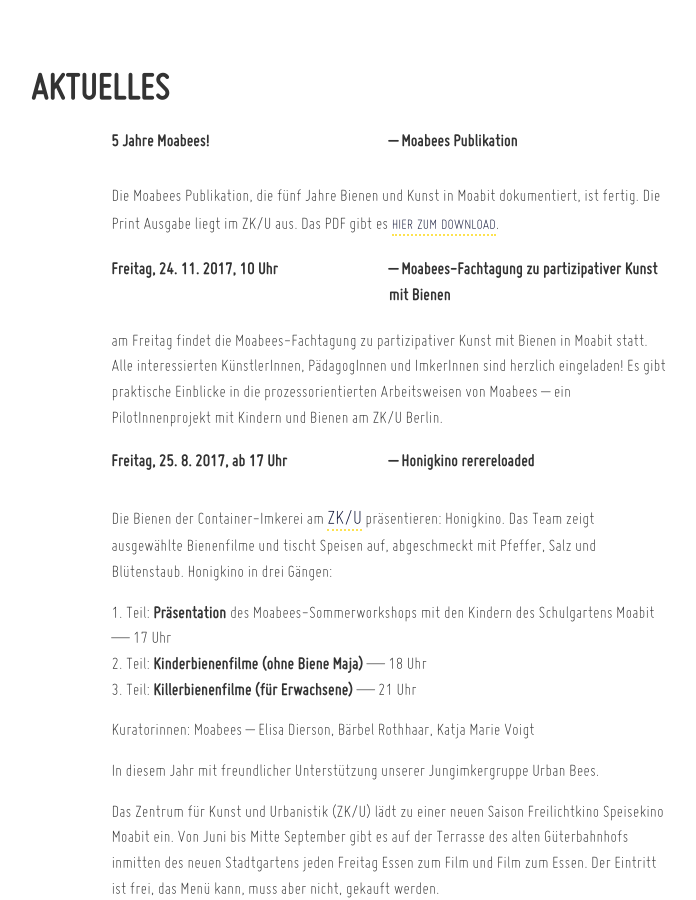
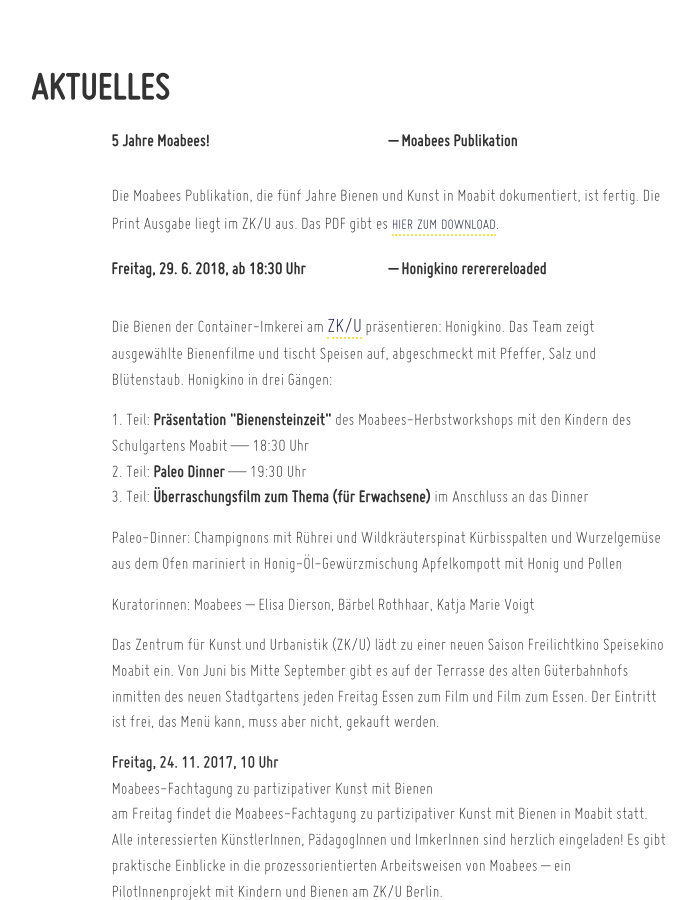
Before and after one commit to dieda/moabienen.berlin-bienenstadt.de, a Jekyll site: the page built from index.html, in a window 1280 px wide and 900 px high, scrolled down 520 px. Shown: the whole window, without its empty margins (251-947 px from the left). Built offline with Jekyll 4.4.1, drawn with Linux system fonts in a browser that asks for light colours.

Commit message:
honigkino 18

```diff
--- a/index.html
+++ b/index.html
@@ -53,6 +53,41 @@
 
 <dl class="dl-horizontal">
 
+
+<dt>
+    Freitag, 29. 6. 2018, ab 18:30 Uhr
+  </dt>
+  <dd>
+    Honigkino rererereloaded
+  </dd>
+
+</dl>
+
+<p>
+  Die Bienen der Container-Imkerei am <a href="http://zku-berlin.org/">ZK/U</a> präsentieren: Honigkino. Das Team zeigt ausgewählte Bienenfilme und tischt Speisen auf, abgeschmeckt mit Pfeffer, Salz und Blütenstaub. Honigkino in drei Gängen:
+</p>
+
+<p>
+  1. Teil: <strong>Präsentation "Bienensteinzeit"</strong> des Moabees-Herbstworkshops mit den Kindern des Schulgartens Moabit — 18:30 Uhr<br/>
+  2. Teil: <strong>Paleo Dinner</strong> — 19:30 Uhr<br/>
+  3. Teil: <strong>Überraschungsfilm zum Thema (für Erwachsene)</strong> im Anschluss an das Dinner
+</p>
+
+<p>Paleo-Dinner: Champignons mit Rührei und Wildkräuterspinat
+Kürbisspalten und Wurzelgemüse aus dem Ofen mariniert in Honig-Öl-Gewürzmischung Apfelkompott mit Honig und Pollen</p>
+
+<p>
+  Kuratorinnen: Moabees – Elisa Dierson, Bärbel Rothhaar, Katja Marie Voigt<br/>
+</p>
+
+<p>
+  Das Zentrum für Kunst und Urbanistik (ZK/U) lädt zu einer neuen Saison Freilichtkino Speisekino Moabit ein. Von Juni bis Mitte September gibt es auf der Terrasse des alten Güterbahnhofs inmitten des neuen Stadtgartens jeden Freitag Essen zum Film und Film zum Essen. Der Eintritt ist frei, das Menü kann, muss aber nicht, gekauft werden.
+</p>
+
+
+
+
+
 <dt>
     Freitag, 24. 11. 2017, 10 Uhr
   </dt>
@@ -90,8 +125,6 @@
 <p>
   Kuratorinnen: Moabees – Elisa Dierson, Bärbel Rothhaar, Katja Marie Voigt<br/>
 </p>
-
-<p> In diesem Jahr mit freundlicher Unterstützung unserer Jungimkergruppe Urban Bees. </p>
 
 <p>
   Das Zentrum für Kunst und Urbanistik (ZK/U) lädt zu einer neuen Saison Freilichtkino Speisekino Moabit ein. Von Juni bis Mitte September gibt es auf der Terrasse des alten Güterbahnhofs inmitten des neuen Stadtgartens jeden Freitag Essen zum Film und Film zum Essen. Der Eintritt ist frei, das Menü kann, muss aber nicht, gekauft werden.
```
